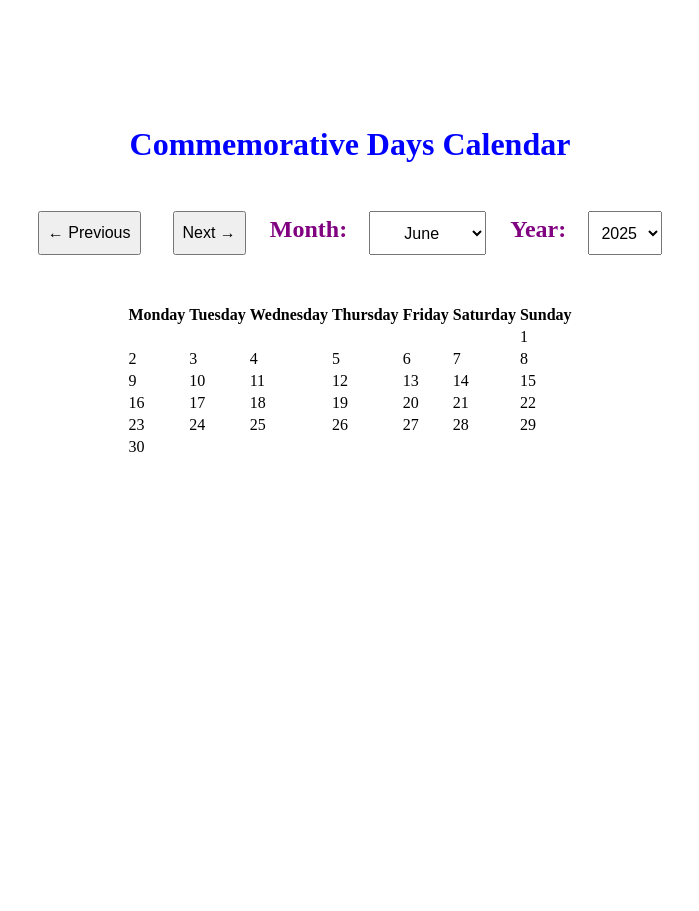
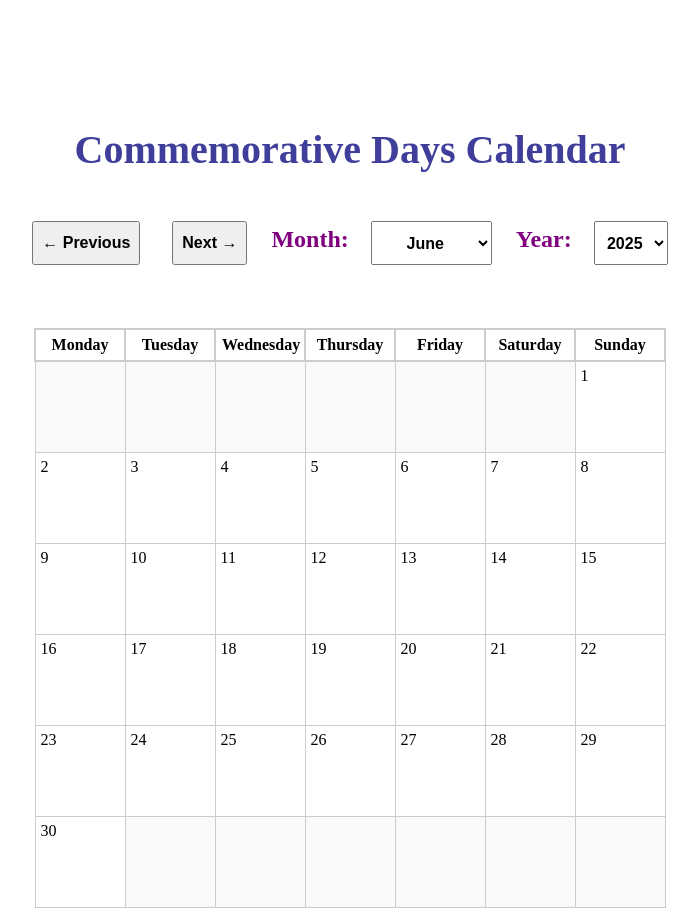
Before and after one commit to Mikiyas-STP/Calendar-project, a plain HTML site: page index.html in a window 1280 px wide. Shown: the whole page, without its empty margins (290-989 px from the left). Before the commit the page ends 800 px from the top, so only its background shows below. Drawn offline with Linux system fonts and the light colour scheme.

Commit message:
minimal css style added to add features on how  the calender looks like./Minimal CSS

```diff
--- a/style.css
+++ b/style.css
@@ -1,4 +1,4 @@
-
+/*forthe whole calendar container*/
 #calendar-container {
     margin-top: 10%;
     display: flex;
@@ -7,14 +7,47 @@
     justify-content: center;
     gap: 2rem;
 }
-
+/*forthe table border*/
+#calendar-grid {
+    border-collapse: collapse;
+    width: 50%;
+    table-layout: fixed; /* Ensures all columns are the same width */
+    margin-top: 15px;
+    /*to center this grid/the calender part*/
+    margin-left: auto;
+    margin-right: auto;
+}
+/* heading mon tue ..*/
+#calendar-grid th {
+    border: 2px solid #ccc;
+    padding: 6px;
+    text-align: center;
+}
+/*each individual day */
+#calendar-grid td {
+    border: 1px solid #ccc;
+    height: 80px;
+    padding: 5px;
+    vertical-align: top;
+}
+/*what if cell is empty. i applied this style*/
+#calendar-grid td:empty {
+    background-color: #f9f9f9;
+}
+/* A very simple style for the event text inside a day */
+.event {
+    background-color: #e7f3ff;
+    padding: 3px;
+    font-size: 0.9em;
+    border-radius: 5px;
+}
+/* for the title */
 #calendar-title {
-    font-size: 2rem;
-    font-weight: 900;
+    font-size: 2.5rem;
+    font-weight: 800;
     text-align: center;
-    color: blue;
+    color: rgb(63, 63, 155);
 }
-
 #calendar-controls button,
 #calendar-controls select {
     text-align: center;
@@ -22,11 +55,11 @@
     min-height: 44px;
     min-width: 44px;
     font-size: 1rem;
+    font-weight: 600;
     padding: 0.5rem;
     vertical-align: middle;
     gap: 0.1rem;
 }
-
 #calendar-controls label {
     margin-left: 0.5rem;
     font-size: 1.5rem;
```
